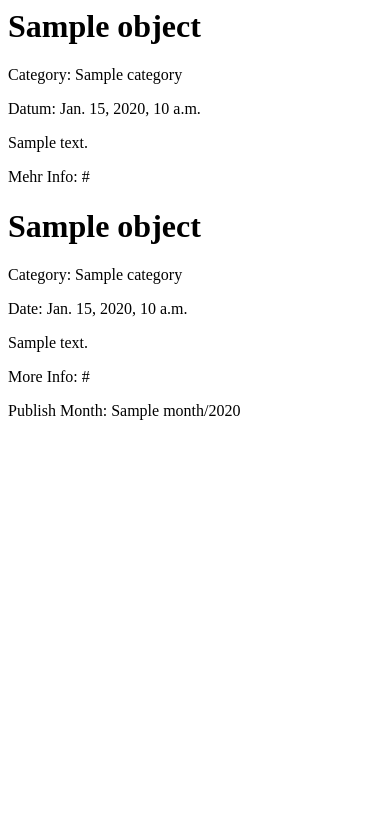
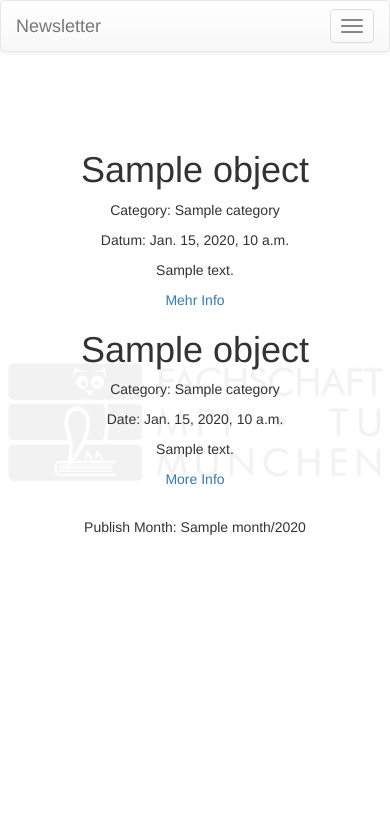
Before and after one commit to oguzgultepe/Newsletter, a Django app: template newsletter/templates/detail.html in a window 390 px wide. Shown: the top 827 px of the page. Run offline with Django 3.2, Linux system fonts and the light colour scheme; the template is opened without the code that fills it: most values are stand-ins (such as "Sample title", 1, 10 or a date in 2020); some libraries are stand-ins or nearby versions.

Commit message:
Customized the looks, added mobile support

```diff
--- /dev/null
+++ b/newsletter/static/newsletter/style.css
@@ -0,0 +1,10 @@
+body {
+    background:url("images/fslogo.png");
+    background-repeat: no-repeat;
+    background-attachment: fixed;
+    background-position: center;
+    background-size: contain;
+}
+li {
+	list-style-type: none;
+}
--- a/newsletter/templates/detail.html
+++ b/newsletter/templates/detail.html
@@ -1,15 +1,19 @@
+{% extends "newsletter_base.html" %}
+{% block title %}Newsletter Detail{% endblock %}
+{%block content %}
 <h1>{{object.title_german}}</h1>
 <p>Category: {{object.category}}</p>
 {% if object.date %}
     <p>Datum: {{object.date}}</p>
 {% endif %}
 <p>{{object.text_german}}</p>
-<p>Mehr Info: {{object.link_german}}</p>
+<a href="{{object.link_german}}">Mehr Info</a>
 <h1>{{object.title_english}}</h1>
-<p>Category: {{object.category}}</p>
+<p>Category: {{object.category.name_english}}</p>
 {% if object.date %}
     <p>Date: {{object.date}}</p>
 {% endif %}
 <p>{{object.text_english}}</p>
-<p>More Info: {{object.link_english}}</p>
-<p>Publish Month: {{object.month}}/{{object.year}}</p>
+<a href="{{object.link_english}}">More Info</a>
+<p style="padding:2em;">Publish Month: {{object.month}}/{{object.year}}</p>
+{% endblock %}
--- /dev/null
+++ b/newsletter/templates/newsletter_base.html
@@ -0,0 +1,68 @@
+<!DOCTYPE html>
+<html lang="en">
+  <!-- With the help of w3schools.com bootstrap templates-->
+<head>
+  {% load static %}
+  <link rel="stylesheet" type="text/css" href="{% static 'newsletter/style.css' %}" />
+  <link rel="stylesheet" href="//maxcdn.bootstrapcdn.com/bootstrap/3.2.0/css/bootstrap.min.css">
+  <link rel="stylesheet" href="//maxcdn.bootstrapcdn.com/bootstrap/3.2.0/css/bootstrap-theme.min.css">
+  <title>{% block title %}Newsletter Tool{% endblock %}</title>
+  <meta name="viewport" content="width=device-width, initial-scale=1">
+  <meta charset="utf-8">
+  <script src="https://ajax.googleapis.com/ajax/libs/jquery/3.2.1/jquery.min.js"></script>
+  <script src="https://maxcdn.bootstrapcdn.com/bootstrap/3.3.7/js/bootstrap.min.js"></script>
+  <style>
+  <style>
+    .navbar {
+      margin-bottom: 0;
+      border-radius: 0;
+    }
+
+    .row.content {height: 100%}
+
+    .sidenav {
+      padding-top: 20px;
+      height: 100%;
+    }
+    @media screen and (max-width: 767px) {
+      .sidenav {
+        height: auto;
+        padding: 15px;
+      }
+      .row.content {height:auto;}
+    }
+  </style>
+</head>
+
+<body>
+  <nav class="navbar navbar-default">
+    <div class="container-fluid">
+      <div class="navbar-header">
+        <button type="button" class="navbar-toggle" data-toggle="collapse" data-target="#mNavbar">
+          <span class="icon-bar"></span>
+          <span class="icon-bar"></span>
+          <span class="icon-bar"></span>
+        </button>
+        <a class="navbar-brand" href="{% url 'newsletter:index' %}">Newsletter</a>
+      </div>
+      <div class="collapse navbar-collapse" id="mNavbar">
+        <ul class="nav navbar-nav">
+          <li><a href="{% url 'newsletter:submit' %}">Submit</a></li>
+          <li><a href="{% url 'newsletter:display' %}">Past Newsletters</a></li>
+        </ul>
+        <ul class="nav navbar-nav navbar-right">
+          <li><a href="{% url 'newsletter:user' %}">My Submissions</a></li>
+        </ul>
+      </div>
+    </div>
+  </nav>
+  <div class="container-fluid text-center">
+    <div class="row content">
+      <div class="col-sm-2 sidenav">
+        {% block sidebar %}{% endblock %}
+      </div>
+      <div style="padding-top:2em" class="col-sm-8 text-center">
+        {% block content %}{% endblock %}
+      </div>
+</body>
+</html>
--- a/newsletter/templates/submit.html
+++ b/newsletter/templates/submit.html
@@ -1,5 +1,10 @@
+{% extends "newsletter_base.html" %}
+
+{% block title %}Submit{% endblock %}
+{% block content %}
 <form action="{%url 'newsletter:submit' %}" method="post">
     {% csrf_token %}
     {{ form.as_p}}
     <input type="submit" value="Submit" />
 </form>
+{% endblock %}
--- a/newsletter/templates/unsubscribe.html
+++ b/newsletter/templates/unsubscribe.html
@@ -1,3 +1,7 @@
+{% extends "newsletter_base.html" %}
+
+{% block title %}Unsubscribe{% endblock %}
+{% block content %}
 <h1>Unsubscribe </h1>
 <h2>Enter your e-mail address to unsubscribe:</h2>
 <form action="{%url 'newsletter:unsubscribe' pk %}" method="post">
@@ -12,3 +16,4 @@
     {% endfor %}
 </ul>
 {% endif %}
+{% endblock %}
```
Also changed, not shown: newsletter/forms.py (+5 -3 lines), newsletter/models.py (+7 -7 lines), newsletter/templates/display.html (+8 -2 lines), newsletter/templates/edit.html (+2 -5 lines), newsletter/templates/index.html (+5 -6 lines), newsletter/templates/send.html (+8 -2 lines), newsletter/templates/user.html (+7 -0 lines), newsletter/views.py (+6 -3 lines), newsletter/static/newsletter/images/fslogo.png (added).
